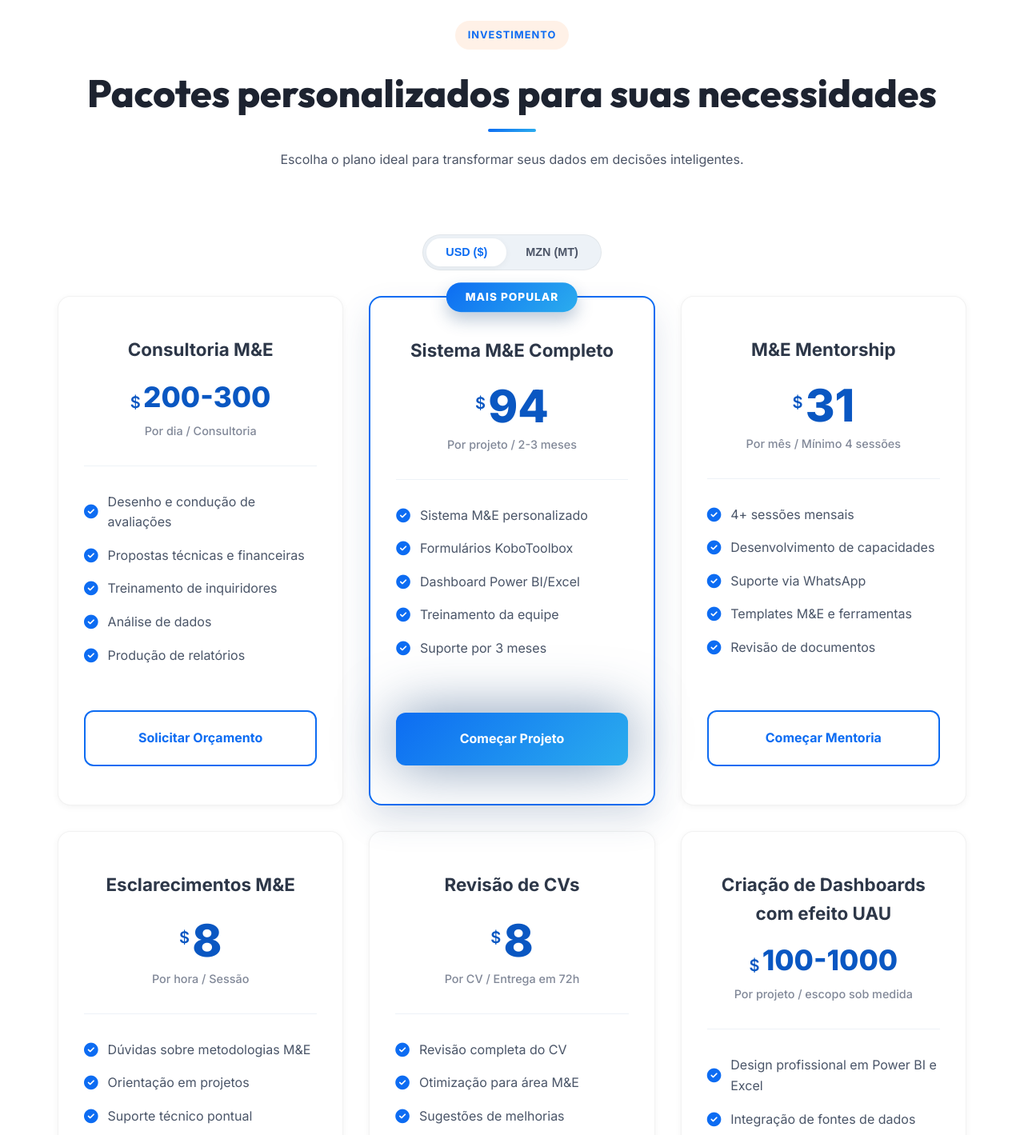
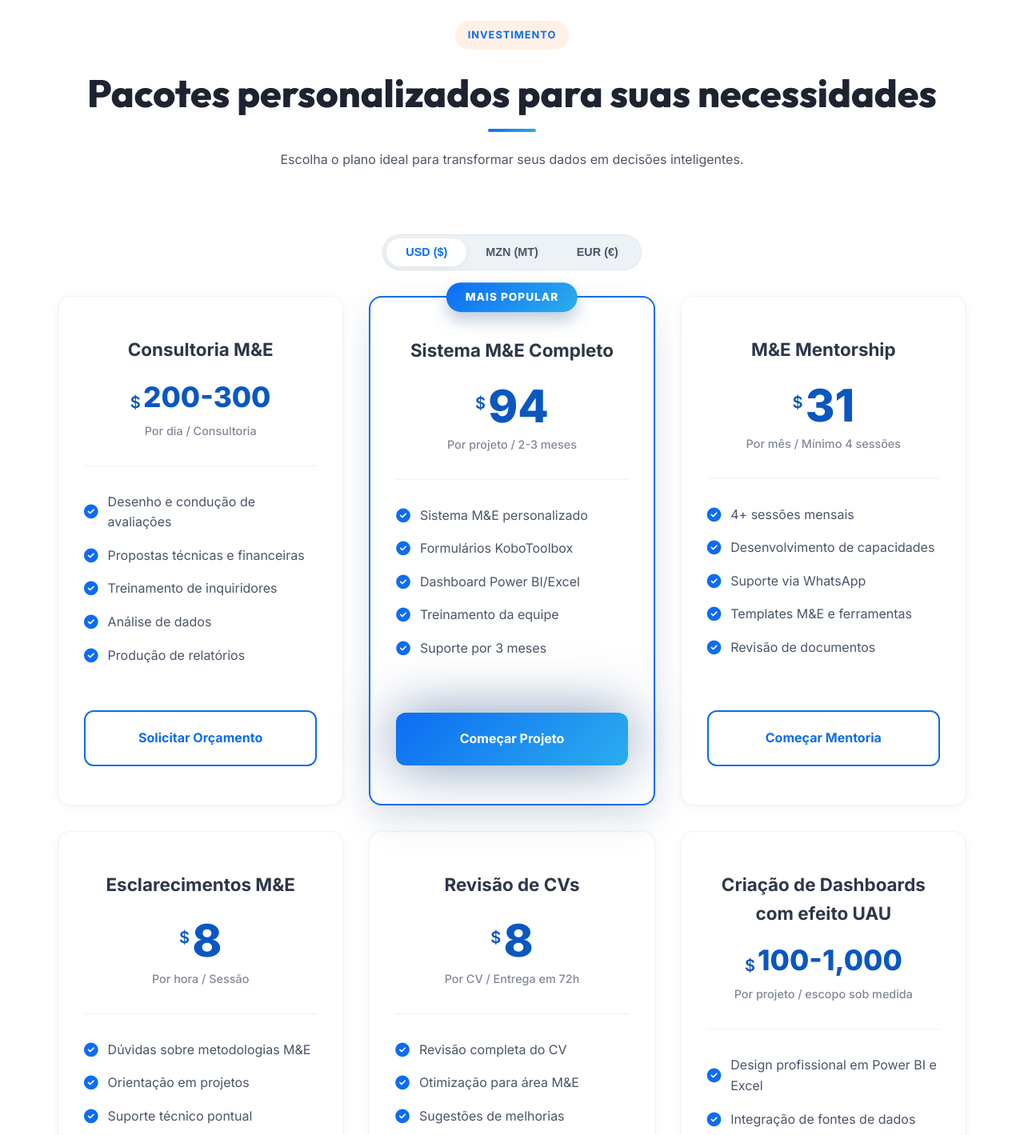
Before and after one commit to afonsoDomingos/gabrielarmindo, a Vue app: page / in a window 1280 px wide. Shown: the part 3865-5284 px from the top of the page at 80% size. Built offline with nearby package versions, Linux system fonts and the light colour scheme; no server answers.

Commit message:
feat: add Euro (EUR) conversion to investment plans

```diff
--- a/src/components/Services.vue
+++ b/src/components/Services.vue
@@ -4,8 +4,19 @@ import { useLanguage } from '../store/language';
 
 const { t } = useLanguage();
 
-const isMZN = ref(false);
-const EXCHANGE_RATE = 64;
+const selectedCurrency = ref('USD'); // 'USD', 'MZN', 'EUR'
+
+const RATES = {
+  USD: 1,
+  MZN: 64,
+  EUR: 0.95
+};
+
+const SYMBOLS = {
+  USD: '$',
+  MZN: 'MT',
+  EUR: '€'
+};
 
 const investmentPlans = computed(() => [
   {
@@ -99,8 +110,15 @@ const investmentPlans = computed(() => [
 
 const formatValue = (val) => {
   if (!val) return '';
-  const converted = isMZN.value ? val * EXCHANGE_RATE : val;
-  return new Intl.NumberFormat('pt-MZ').format(converted);
+  const converted = val * RATES[selectedCurrency.value];
+
+  const locale = selectedCurrency.value === 'MZN' ? 'pt-MZ' :
+                 selectedCurrency.value === 'EUR' ? 'de-DE' : 'en-US';
+
+  return new Intl.NumberFormat(locale, {
+    minimumFractionDigits: 0,
+    maximumFractionDigits: 0
+  }).format(converted);
 };
 
 const getDisplayPrice = (plan) => {
@@ -119,8 +137,9 @@ const getDisplayPrice = (plan) => {
         <p class="section-subtitle">{{ t('Escolha o plano ideal para transformar seus dados em decisões inteligentes.', 'Choose the ideal plan to transform your data into smart decisions.') }}</p>
 
         <div class="currency-toggle">
-          <button @click="isMZN = false" :class="{ 'active': !isMZN }">USD ($)</button>
-          <button @click="isMZN = true" :class="{ 'active': isMZN }">MZN (MT)</button>
+          <button @click="selectedCurrency = 'USD'" :class="{ 'active': selectedCurrency === 'USD' }">USD ($)</button>
+          <button @click="selectedCurrency = 'MZN'" :class="{ 'active': selectedCurrency === 'MZN' }">MZN (MT)</button>
+          <button @click="selectedCurrency = 'EUR'" :class="{ 'active': selectedCurrency === 'EUR' }">EUR (€)</button>
         </div>
       </div>
 
@@ -136,7 +155,7 @@ const getDisplayPrice = (plan) => {
           <div class="card-head">
             <h3 class="service-title">{{ plan.title }}</h3>
             <div class="price-container">
-              <span class="currency">{{ isMZN ? 'MT' : '$' }}</span>
+              <span class="currency">{{ SYMBOLS[selectedCurrency] }}</span>
               <span class="price-value" :class="{ 'range': plan.priceMax }">{{ getDisplayPrice(plan) }}</span>
             </div>
             <p class="frequency">{{ plan.frequency }}</p>
```
